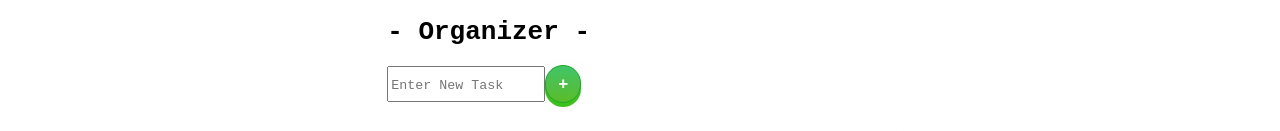
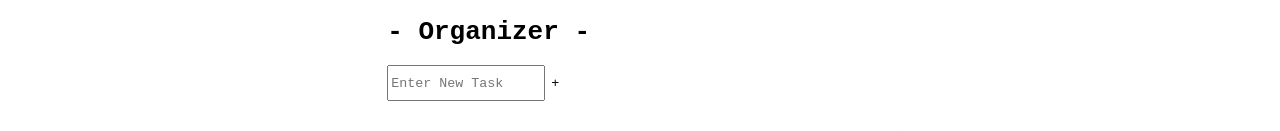
Before and after one commit to AidanFarhi/todo-bootcamp, a React (Create React App) app: page / in a window 1280 px wide. Shown: the top 131 px of the page. Built offline with nearby package versions, Linux system fonts and the light colour scheme.

Commit message:
styling overhaul

```diff
--- a/src/TodoItem.js
+++ b/src/TodoItem.js
@@ -40,17 +40,29 @@ class TodoItem extends React.Component{
         }
     }
 
-    // dotsClicked = () => {
-
-    // }
+    dotsClicked = () => {
+        this.setState(prevState => {
+            return {
+                dotsClicked: !prevState.dotsClicked
+            }
+        })
+    }
 
     render() {
         return (
             <div className='td-item' id={this.state.id}>
                 <div id='item-text-and-button'>
                     <h3 className='td-text'>{this.state.text}</h3>
-                    <button id='dots' onClick={this.edit}><span id='button-dots'>...</span></button>
+                    <button id='dots' onClick={this.dotsClicked}><span id='button-dots'>...</span></button>
                 </div>
+                {/* This is where the edit and delete button will go */
+                this.state.dotsClicked ?
+                    <div className='edit-delete-btns'>
+                        <button id='delete-btn' className='btn' onClick={() => this.state.onClick(this.state.id)}>delete</button>
+                        <br/>
+                        <button id='edit-btn' className='btn' onClick={this.edit}>edit</button>
+                    </div>
+                : null}
                 {this.state.editClicked ?
                     <div className='update-form'>
                         <span className='form-top'></span>
@@ -60,8 +72,7 @@ class TodoItem extends React.Component{
                             placeholder='Edit Task'
                             onChange={this.handleChange}/>
                             <button className='btn' type='submit'>save</button>
-                            <button id='delete-btn' className='btn'
-                                    onClick={() => this.state.onClick(this.state.id)}>delete</button>
+
                         </form>
                     </div>
                 : null}
--- a/src/index.css
+++ b/src/index.css
@@ -16,57 +16,16 @@ input {
   width: 150px;
 }
 
-.btn {
-	box-shadow: 0px 4px 0px 0px #3dc21b;
-	background:linear-gradient(to bottom, #44c767 5%, #5cbf2a 100%);
-	background-color:#44c767;
-	border-radius:28px;
-	border:1px solid #18ab29;
-	display:inline-block;
-	cursor:pointer;
-	color:#ffffff;
-	font-family:Arial;
-	font-size:17px;
-	font-weight:bold;
-	padding:8px 12px;
-	text-decoration:none;
-	text-shadow:0px 1px 23px #2f6627;
-}
-
-.btn:hover {
-	background:linear-gradient(to bottom, #5cbf2a 5%, #44c767 100%);
-	background-color:#5cbf2a;
-}
-
-.btn:active {
-	position:relative;
-	top:1px;
-}
-
-#delete-btn {
-  box-shadow: 0px 4px 0px 0px #8a2a21;
-	background:linear-gradient(to bottom, #c62d1f 5%, #f24437 100%);
-	background-color:#c62d1f;
-	border-radius:28px;
-  border:1px solid #d02718;
-  text-shadow:0px 1px 23px #810e05;
-}
-
-#delete-btn:hover {
-	background:linear-gradient(to bottom, #f24437 5%, #c62d1f 100%);
-	background-color:#f24437;
-}
-
 button:focus {
   outline: 0;
 }
 
 .td-item {
-  background-color: whitesmoke;
+  /* background-color: whitesmoke; */
   font-size: larger;
   font-weight: bold;
-  border-radius: 3px;
   margin-top: 1px;
+  border-bottom: 1px solid whitesmoke;
 }
 
 .td-text{
@@ -110,7 +69,7 @@ button:focus {
   border-top: 1px solid lightgrey;
   font-size: x-large;
   font: bold;
-  color: grey;
+  color: black;
 }
 
 #item-text-and-button {
@@ -127,3 +86,40 @@ button:focus {
 .todo-list {
   margin-top: 10px;
 }
+
+.edit-delete-btns {
+  position: absolute;
+  margin-left: 340px;
+  /* padding-left: 345px; */
+  background-color: white;
+  z-index: 9;
+  width: 55px;
+}
+
+.btn {
+  font-family: monospace;
+  background: transparent;
+  box-shadow: 0px 0px 0px transparent;
+  border: 0px solid transparent;
+  text-shadow: 0px 0px 0px transparent;
+}
+
+.btn:hover {
+  background: transparent;
+  box-shadow: 0px 0px 0px transparent;
+  border: 0px solid transparent;
+  text-shadow: 0px 0px 0px transparent;
+}
+
+.btn:active {
+  outline: none;
+  border: none;
+}
+
+.btn:focus {
+  outline: 0;
+}
+
+#delete-btn {
+  color: red
+}
```
